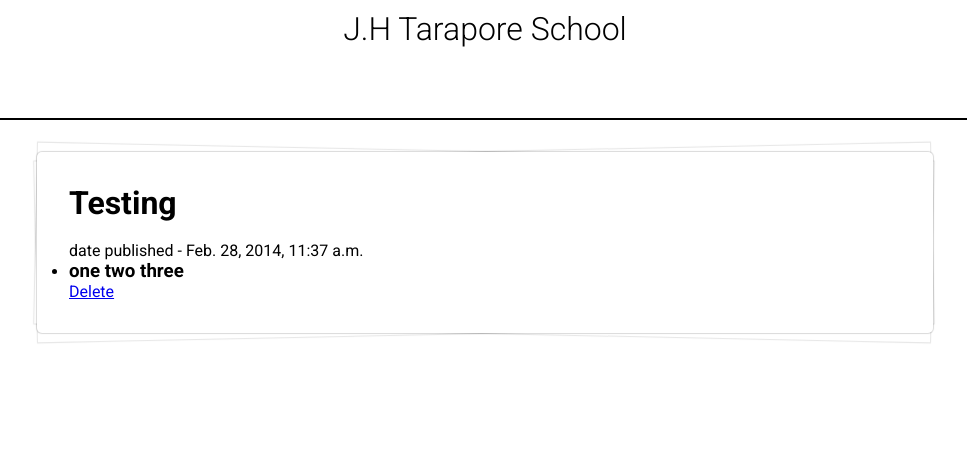
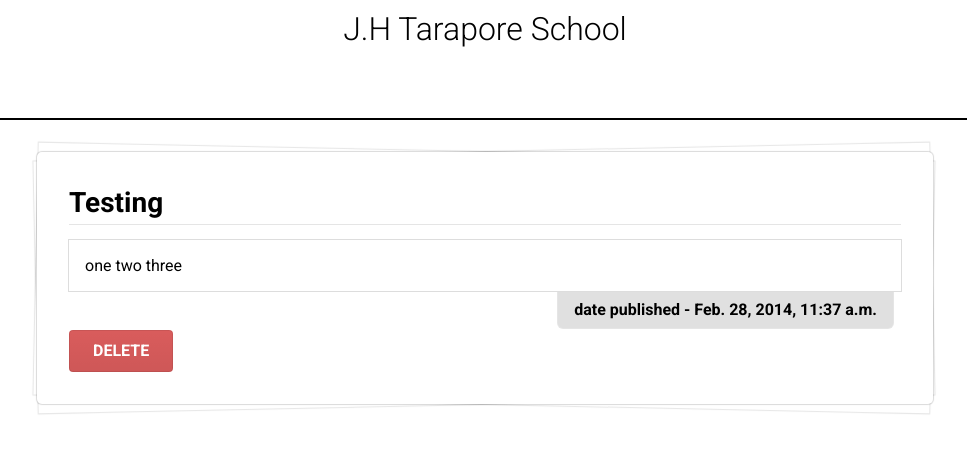
Before and after one commit to anurag-ks/JHTS, a Django app: page /2/ in a window 1280 px wide. Shown: the top 453 px of the page, without its empty margins (155-1122 px from the left). Run offline with Django 3.2, Linux system fonts and the light colour scheme; data comes from the database, SQL or seed files in the repository; both versions use the stored data as it was after the commit; parts of the project's set-up code (start-up, migrations or seed data) failed here and were passed over; some libraries are stand-ins or nearby versions.

Commit message:
Minor Changes
Jyada kuch nahi bas thoda styling aur ckeditor ka HTML enable kar diye. Nice work with CKEditor Anurag bhai.

lalalalalalal-i'm bored. /me goes to watch Game of Thrones

```diff
--- a/main/static/main/style.css
+++ b/main/static/main/style.css
@@ -27,4 +27,13 @@
 	padding: 2em !important;
 }
 
-/* Miscellaneous */
+/* Miscellaneous and helpers */
+
+.normal-link {
+	color: black;
+}
+
+.underline {
+	border-style: solid;
+	border-width: 0 0 5px 0;
+}
--- a/main/templates/base.html
+++ b/main/templates/base.html
@@ -14,12 +14,14 @@
 <body>
     <div class="header-area">
         <div id="wrapper" style="text-align: center">
+            <a href="{% url 'index' %}" class="normal-link">
                 <h1> J.H Tarapore School </h1>
+            </a>
         </div>
     </div>
 
-    {% block body %}
-        <div class="ui piled segment content">
+
+    <div class="messages">
         {% if messages %}
             {% for message in messages %}
                 <div class="ui huge inverted red label">
@@ -28,7 +30,9 @@
                 </div>
             {% endfor %}
         {% endif %}
-
+    </div>
+    {% block body %}
+        <div class="ui piled segment content">
             {% block content %}{% endblock %}
         </div>
     {% endblock %}
--- a/main/templates/main/detail.html
+++ b/main/templates/main/detail.html
@@ -1,10 +1,16 @@
 {% extends "base.html" %}
 
 {% block content %}
-<ul>
-	<h1>{{post.title}}</h1><br>
+
+<h2 class="ui dividing header">
+  	{{ post.title }}
+</h2>
+<div class="ui segment attached">
+	{{ post.content|safe }}
+</div>
+<h5 class="ui right floated bottom attached header">
 	date published - {{post.pub_date}}
-	<li><h3>{{post.content}}</li>
-</ul>
-<a href="{% url 'delete' post.id %}">Delete</a>
+</h5>
+<br> <br>
+<a href="{% url 'delete' post.id %}" class="ui red button">Delete</a>
 {% endblock %}
--- /dev/null
+++ b/requirements.txt
@@ -0,0 +1,2 @@
+Django == 1.6
+django-ckeditor-updated
```
Also changed, not shown: main/templates/main/index.html (+10 -7 lines), db.sqlite3. Lines whose indentation alone changed are shown as unchanged.
